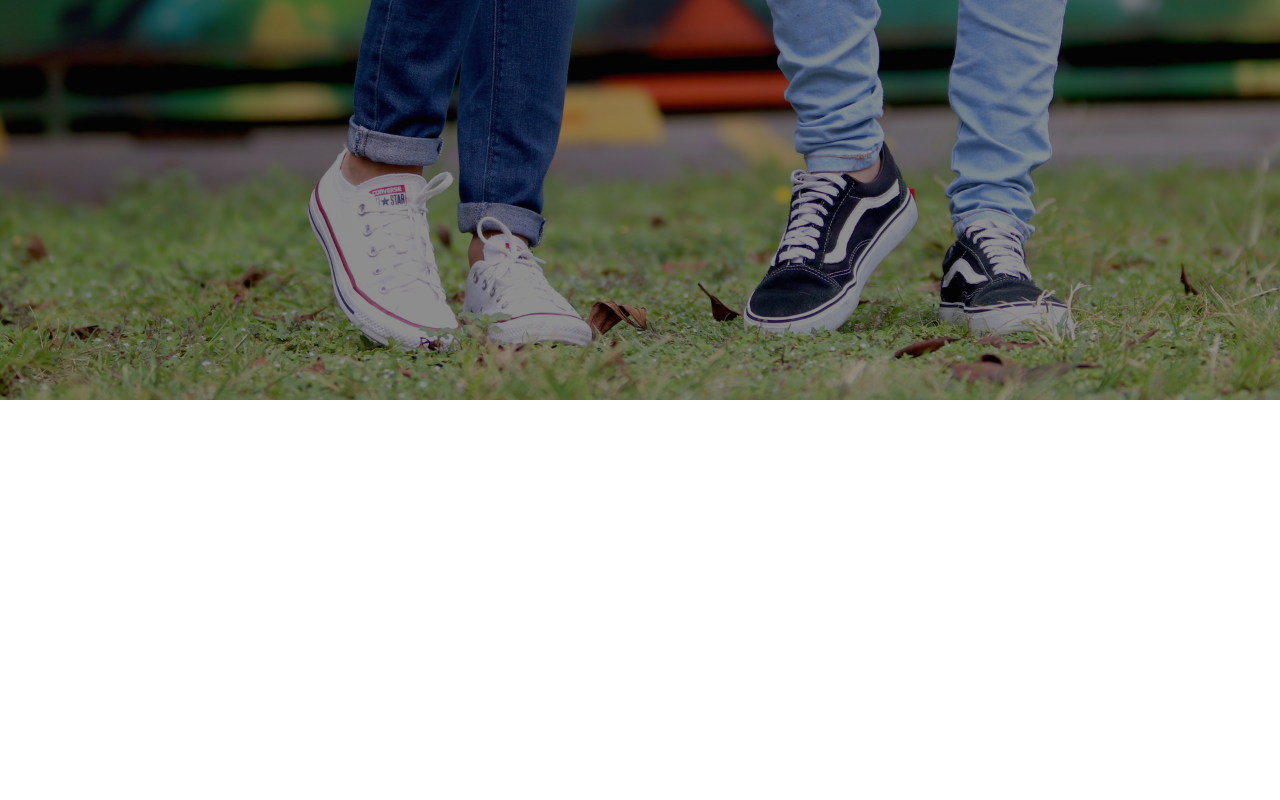
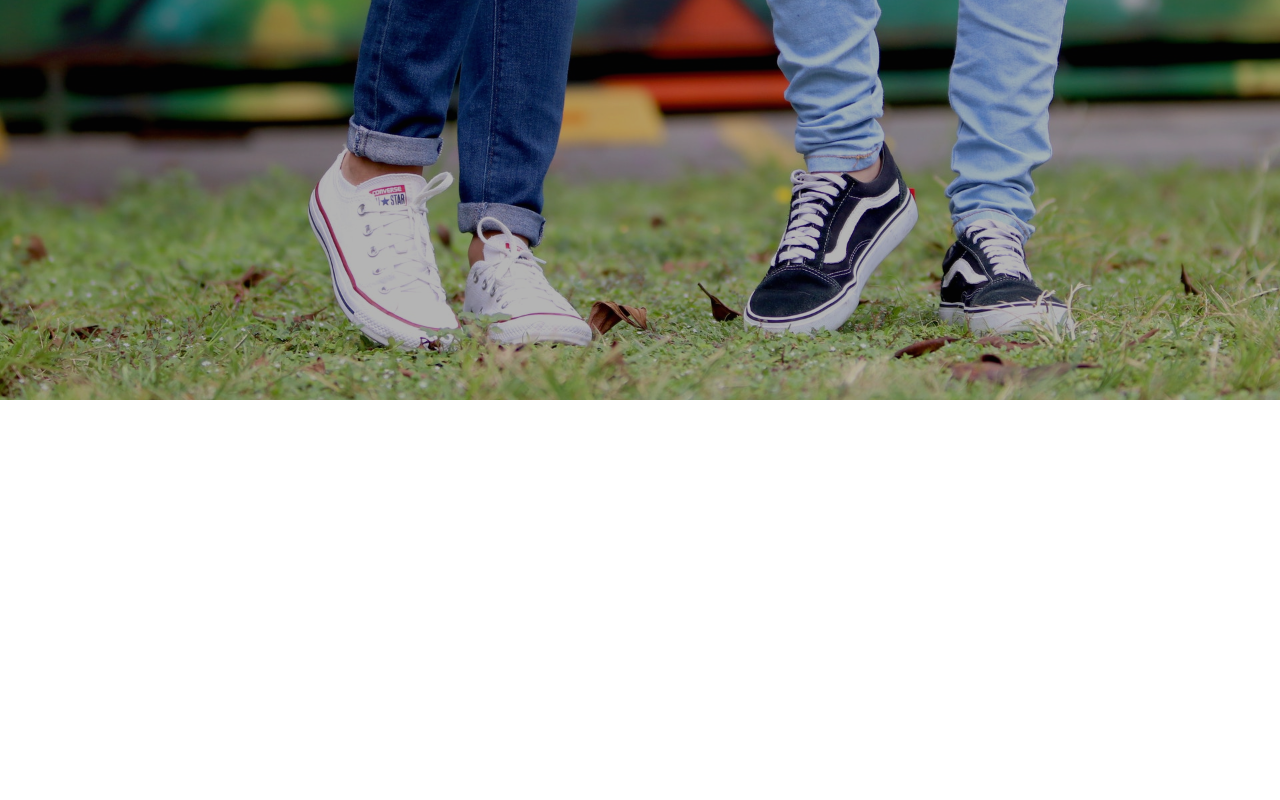
Before and after one commit to killcodeX/magento_react, a React (Create React App) app in the folder client/: page / in a window 1280 px wide. Shown: the top 800 px of the page. Built offline with nearby package versions, Linux system fonts and the light colour scheme.

Commit message:
banner css fixed

```diff
--- a/client/src/components/home/home.css
+++ b/client/src/components/home/home.css
@@ -15,5 +15,5 @@
     background-repeat: no-repeat !important;
     background-size: cover !important;
     background-position: center 75% !important;
-    box-shadow: inset 0 99999px rgb(8 8 8 / 46%);
+    box-shadow: inset 0 99999px rgb(8 8 8 / 30%);
 }
```
Also changed, not shown: 1 other file (tests, documents, lock files or other folders).
